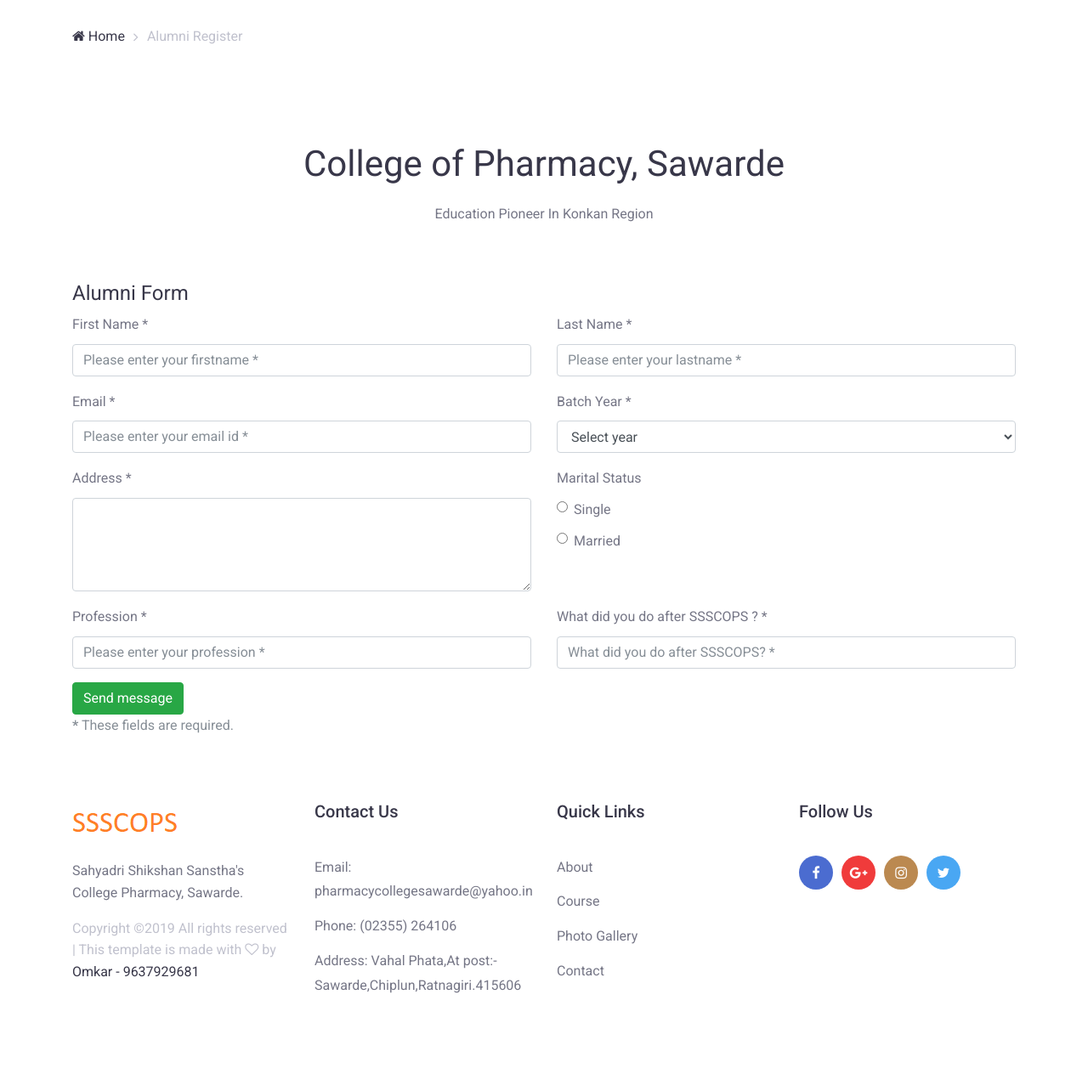
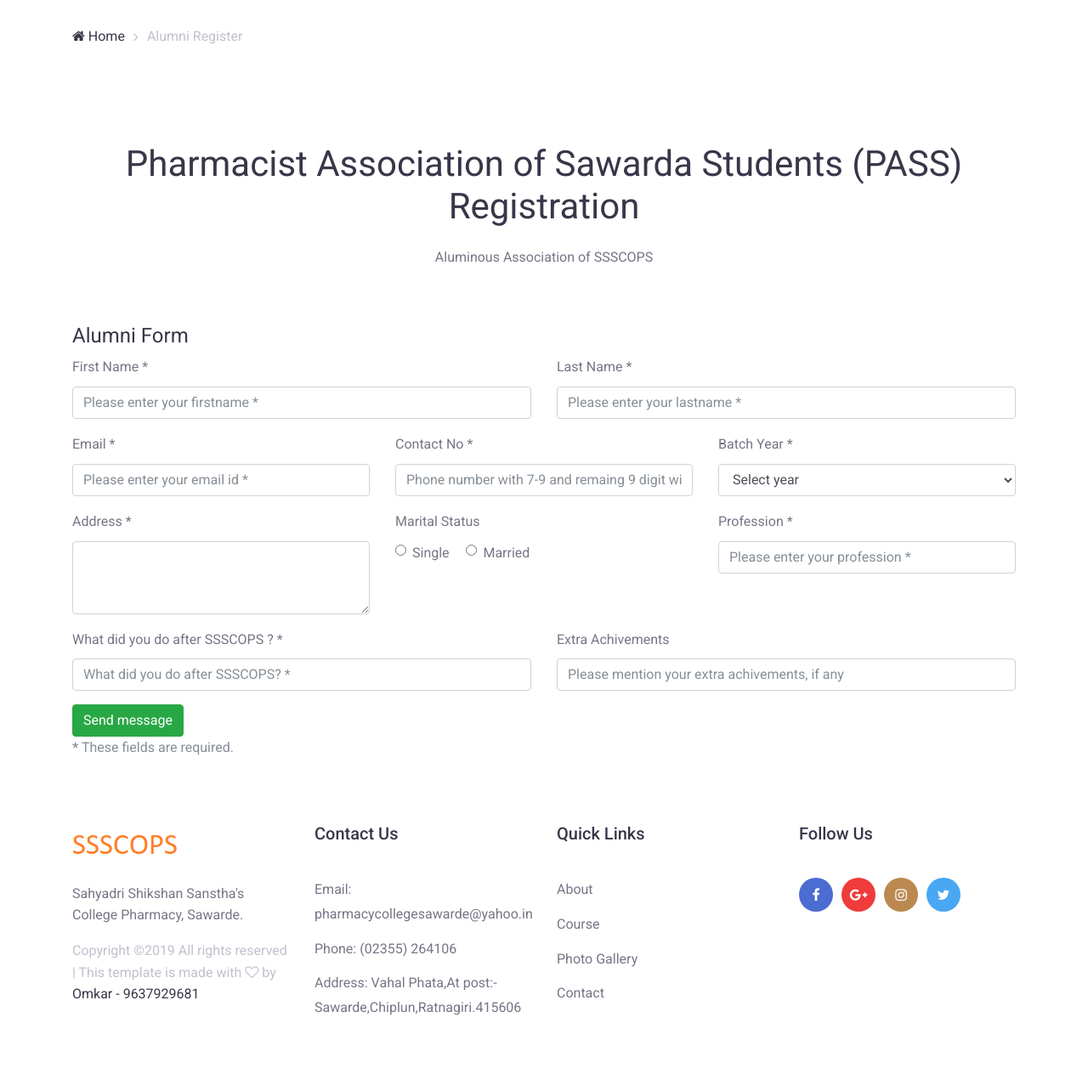
Before and after one commit to omkarotari/ssscopsssss, a PHP site: page /alumni.php in a window 1280 px wide. Shown: the part 391-1668 px from the top of the page at 85% size. Before the commit the page ends 1560 px from the top, so only its background shows below. Run offline with PHP 8.4, Linux system fonts and the light colour scheme.

Commit message:
contact no added in alumni form

```diff
--- a/alumni.csv
+++ /dev/null
@@ -1,5 +0,0 @@
-a,as,asdas@fsafv.c,about_college,asdas
-b,b,b,b,b
-c,c,c,c,c
-asd,sad,asd@g.co,about_college,asdasdas
-asdas,asdsa,adsas@fdsa.c,about_college,asdas
--- a/alumni.php
+++ b/alumni.php
@@ -59,16 +59,16 @@
         <div class="row">
             <div class="col-12">
                 <div class="about-heading">
-                    <h2 class="entry-title">College of Pharmacy, Sawarde</h2>
+                    <h2 class="entry-title">Pharmacist Association of Sawarda Students (PASS) Registration</h2>
 
-                    <p>Education Pioneer In Konkan Region </p>
+                    <p>Aluminous Association of SSSCOPS</p>
                 </div><!-- .about-heading -->
             </div><!-- .col -->
 
             <div class="col-12 col-lg-12">
                 <div class="about-values">
                     <h3>Alumni Form</h3>
-<form id="contact-form" action="regiterAlumni.php" method="post"  role="form">
+<form id="contact-form" action="registerAlumni.php" method="post"  role="form">
 
     <div class="messages"></div>
 
@@ -91,19 +91,26 @@
             </div>
         </div>
         <div class="row">
-            <div class="col-md-6">
+            <div class="col-md-4">
                 <div class="form-group">
                     <label for="form_email">Email *</label>
                     <input id="form_email" type="email" name="email" class="form-control" placeholder="Please enter your email id *" required="required" data-error="Valid email id is required.">
                     <div class="help-block with-errors"></div>
                 </div>
             </div>
-            <div class="col-md-6">
+			 <div class="col-md-4">
+                <div class="form-group">
+                    <label for="form_contact">Contact No *</label>
+                    <input id="form_contact" type="text" name="contact" pattern="[7-9]{1}[0-9]{9}" class="form-control" placeholder="Phone number with 7-9 and remaing 9 digit with 0-9 *" required="required" data-error="Please enter valid contact numer.">
+                    <div class="help-block with-errors"></div>
+                </div>
+            </div>
+            <div class="col-md-4">
                 <div class="form-group">
                     <label for="form_year">Batch Year *</label>
 					<select id="form_year" name="batchyear" class="form-control" required="required" data-error="Please specify your batch year.">
 					<option value="">Select year</option>
-					<?php for($i=1990; $i< date('Y'); $i++ ){ ?>
+					<?php for($i=1984; $i<= date('Y'); $i++ ){ ?>
                         <option value="<?php echo $i; ?>"><?php echo $i; ?></option>
 					<?php } ?>
 					 </select>
@@ -112,22 +119,20 @@
             </div>
         </div>
         <div class="row">
-            <div class="col-md-6">
+            <div class="col-md-4">
                 <div class="form-group">
                     <label for="form_address">Address *</label>
-                    <textarea id="form_address" name="address" class="form-control" placeholder="Please specify your address" rows="4" required="required" data-error="Please specify your address."> </textarea>
+                    <textarea id="form_address" name="address" class="form-control" placeholder="Please specify your address" rows="3" required="required" data-error="Please specify your address."> </textarea>
                     <div class="help-block with-errors"></div>
                 </div>
             </div>
-			<div class="col-md-6">
+			<div class="col-md-4">
                 <div class="form-group">
                     <label for="form_address">Marital Status</label>
 					<div class="form-check">
 						<label class="form-check-label">
 						<input type="radio" class="form-check-input" name="maritalstatus" value="single">Single
-						</label>
-					</div>
-					<div class="form-check">
+						</label>  &nbsp;&nbsp;&nbsp;
 						<label class="form-check-label">
 						<input type="radio" class="form-check-input" name="maritalstatus" value="married">Married
 						</label>
@@ -135,7 +140,7 @@
                     <div class="help-block with-errors"></div>
                 </div>
             </div>
-				<div class="col-md-6">
+				<div class="col-md-4">
                  <div class="form-group">
                     <label for="form_profession">Profession *</label>
                     <input id="form_profession" type="text" name="profession" class="form-control" placeholder="Please enter your profession *" required="required" data-error="Please mention your profession.">
@@ -146,6 +151,13 @@
                  <div class="form-group">
                     <label for="form_afterdiploma">What did you do after SSSCOPS ? *</label>
                     <input id="form_afterdiploma" type="text" name="afterdiploma" class="form-control" placeholder="What did you do after SSSCOPS? *" required="required" data-error="What did you do after SSSCOPS ?">
+                    <div class="help-block with-errors"></div>
+                </div>
+            </div>
+			<div class="col-md-6">
+                 <div class="form-group">
+                    <label for="form_extraachivements">Extra Achivements </label>
+                    <input id="form_extraachivements" type="text" name="extraachivements" class="form-control" placeholder="Please mention your extra achivements, if any">
                     <div class="help-block with-errors"></div>
                 </div>
             </div>
--- a/js/custom.js
+++ b/js/custom.js
@@ -72,37 +72,39 @@ $('document').ready(function()
 	function generate_table(data){
 	var blank_row;
 	$('#log_table_container').remove();
-	$('#test_tables').append("<div class='container' id='log_table_container'><div class='table-responsive'><table id='log_table' class='display' cellspacing='0' width='100%' style='float:right;'> <thead><tr> <th data-field='ID'>ID</th>  <th data-field='firstname'>First Name</th><th data-field='surname'>Surname</th><th data-field='email_id'>Email ID</th><th data-field='batchyear'>Batch Year</th><th data-field='address'>Address</th><th data-field='marital_status'>Marital Status</th><th data-field='profession'>Profession</th><th data-field='afterssscop'>After SSSCOPS</th></thead><tbody id='log_table_body'></tbody></table></div></div>");
+	$('#test_tables').append("<div class='container' id='log_table_container'><div class='table-responsive'><table id='log_table' class='display' width='100%' style='float:right;'> <thead><tr> <th style='visibility:hidden;' data-field='ID'>ID</th>  <th data-field='name'>Name</th><th data-field='contact'>Contact</th><th data-field='email_id'>Email ID</th><th data-field='batchyear'>Batch Year</th><th data-field='address'>Address</th><th data-field='marital_status'>Marital Status</th><th data-field='profession'>Profession</th><th data-field='afterssscop'>After SSSCOPS</th><th data-field='achievements'>Achievements</th></thead><tbody id='log_table_body'></tbody></table></div></div>");
 	var table;
 	$("#log_table_container").show();
 	var newData = JSON.stringify(data)
 	var response = $.parseJSON(newData);
 	$.each(response, function(i, item) {
 		if(item.ID==null)item.ID='';
-		if(item.firstname==null)item.firstname='';
-		if(item.surname==null)item.surname='';
+		if(item.Name==null)item.Name='';
+		if(item.Contact==null)item.Contact='';
 		if(item.email==null)item.email='';
 		if(item.batchyear==null)item.batchyear='';
 		if(item.address==null)item.address='';
 		if(item.marital_status==null)item.marital_status='';
 		if(item.profession==null)item.profession='';
 		if(item.after_ssscop==null)item.after_ssscop='';
-		if(item.ID=='' && item.firstname=='' && item.surname=='' && item.email=='' && item.batchyear=='' && item.address=='' && item.marital_status=='' && item.after_ssscop=='' && item.profession=='')
+		if(item.achievements==null)item.achievements=='';
+		if(item.ID=='' && item.Name=='' && item.Contact=='' && item.email=='' && item.batchyear=='' && item.address=='' && item.marital_status=='' && item.after_ssscop=='' && item.profession=='' && item.achievements=='')
 		{blank_row=1; console.log('blank');}
 		if(blank_row==1){
 			 return true;
 		}
 		else{
         var $tr = $('<tr>').append(
-            $('<td width=15%>').text(item.ID),
-            $('<td>').text(item.firstname),
-            $('<td>').text(item.surname),
+            $('<td style="visibility:hidden;">').text(item.ID),
+            $('<td>').text(item.Name),
+            $('<td>').text(item.Contact),
 			$('<td>').text(item.email),
 			$('<td>').text(item.batchyear),
 			$('<td>').text(item.address),
 			$('<td>').text(item.marital_status),
 			$('<td>').text(item.profession),
-			$('<td>').text(item.after_ssscop)
+			$('<td>').text(item.after_ssscop),
+			$('<td>').text(item.achievements)
         ).appendTo('#log_table_body');
 	}
     });
```
Also changed, not shown: getData.php (+4 -3 lines).
